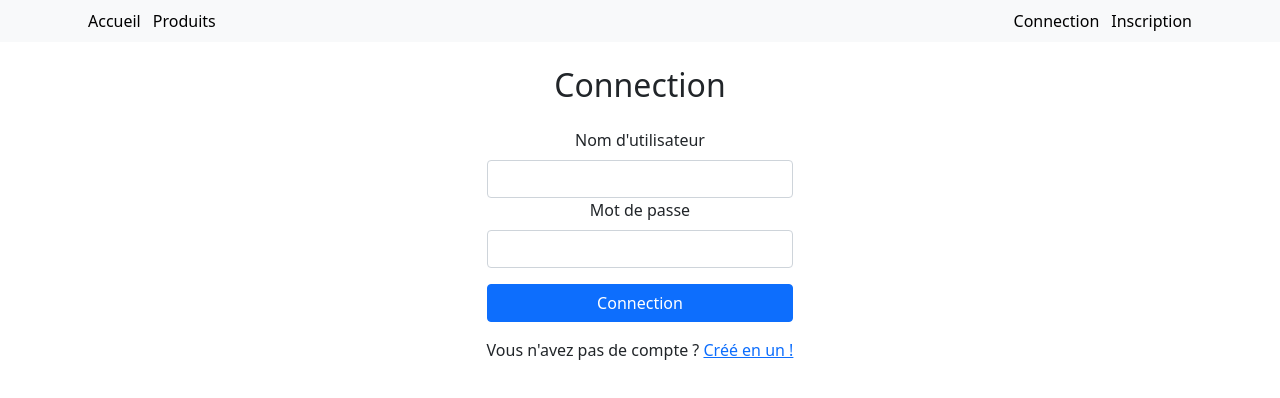
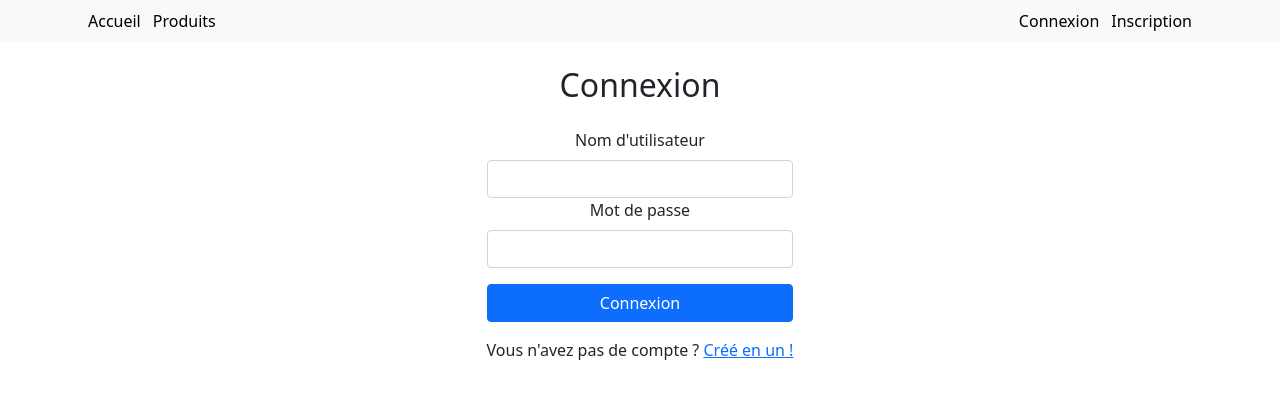
Before and after one commit to IkeaMeatbol/TP2_BoutiqueEnLigne, a React (Create React App) app: page /LogIn in a window 1280 px wide. Shown: the top 398 px of the page. Built offline with nearby package versions, Linux system fonts and the light colour scheme.

Commit message:
Correction coquilles français

```diff
--- a/src/Pages/BarreDeNavigation.js
+++ b/src/Pages/BarreDeNavigation.js
@@ -23,13 +23,13 @@ function BarreDeNavigation()
         if (authentification !== undefined) {
             return (
                 <Nav className="justify-content-end" style={{ width: "100%" }}>
-                    <button style={{ background: 0, border:0 }} onClick={() => LogOut()}>Deconnection</button>
+                    <button style={{ background: 0, border:0 }} onClick={() => LogOut()}>Déconnexion</button>
                 </Nav>
             );
         } else {
             return (
                 <Nav className="justify-content-end" style={{ width: "100%" }}>
-                    <button style={{ background: 0, border:0 }} onClick={() => navigate('/LogIn')}>Connection</button>
+                    <button style={{ background: 0, border:0 }} onClick={() => navigate('/LogIn')}>Connexion</button>
                     <button style={{ background: 0, border:0 }} onClick={() => navigate('/SignUp')}>Inscription</button>
                 </Nav>
             );
--- a/src/Pages/PageLogIn.js
+++ b/src/Pages/PageLogIn.js
@@ -49,7 +49,7 @@ function LogIn() {
         <>
             <div style={{display: 'flex', justifyContent: 'center', textAlign: "center"}}>
                 <Form>
-                    <h2 className="m-4">Connection</h2>
+                    <h2 className="m-4">Connexion</h2>
                     {error && <Alert variant="danger">{error}</Alert>}
                     <Form.Group id="Username">
                         <Form.Label>Nom d'utilisateur</Form.Label>
@@ -61,7 +61,7 @@ function LogIn() {
                         <Form.Control type="password" value={Password} onChange={(event) => setPassword(event.target.value)} required></Form.Control>
                     </Form.Group>
 
-                    <Button className="mt-3 mb-3 w-100" onClick={() => Connection()}>Connection</Button>
+                    <Button className="mt-3 mb-3 w-100" onClick={() => Connection()}>Connexion</Button>
 
                     <div>
                         Vous n'avez pas de compte ? <Link to="/SignUp">Créé en un !</Link>
```
